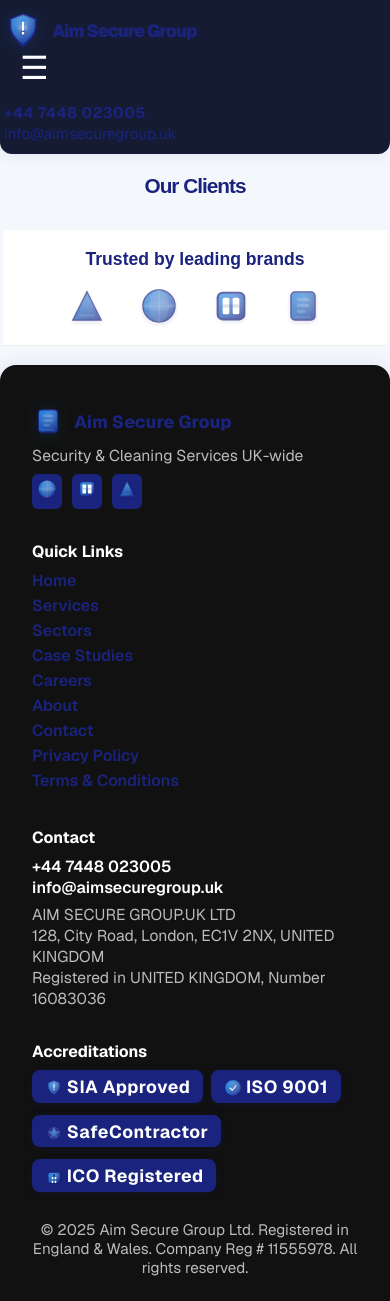
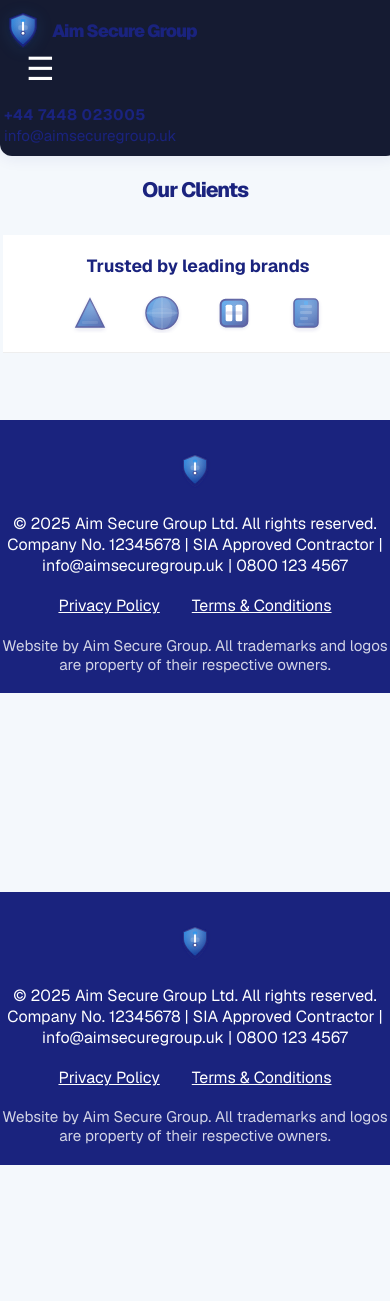
Before and after one commit to ghulam-mujtaba5/client1.2, a Next.js app: page /clients in a window 390 px wide. After the commit the page ends 1165 px from the top, so only its background shows below. Built offline with nearby package versions, Linux system fonts and the light colour scheme.

Commit message:
Refactor Footer component and global styles; enhance layout, accessibility, and SEO for improved user experience.

```diff
--- a/app/components/Footer.js
+++ b/app/components/Footer.js
@@ -1,100 +1,23 @@
 // Simple footer with quick links and copyright
 export default function Footer() {
   return (
-    <footer style={{
-      width: '100%',
-      background: 'var(--black)',
-      color: 'var(--white)',
-      padding: '2.5rem 2rem 1.5rem 2rem',
-      fontFamily: 'var(--font-geist-sans)',
-      borderTopLeftRadius: 16,
-      borderTopRightRadius: 16,
-      boxShadow: '0 -2px 16px rgba(26,35,126,0.08)'
-    }}>
-      <div style={{
-        display: 'flex',
-        flexWrap: 'wrap',
-        justifyContent: 'space-between',
-        alignItems: 'flex-start',
-        gap: '2rem',
-        maxWidth: 1200,
-        margin: '0 auto 1.5rem auto'
-      }}>
-        <div style={{ minWidth: 220 }}>
-          <div style={{ display: 'flex', alignItems: 'center', gap: 10, marginBottom: 8 }}>
-            <img src="/file.svg" alt="Aim Secure Group Logo" style={{ width: 32, height: 32, filter: 'drop-shadow(0 2px 8px #2196f322)' }} />
-            <span style={{ fontWeight: 800, fontSize: '1.2rem', color: 'var(--primary-blue)' }}>Aim Secure Group</span>
-          </div>
-          <div style={{ color: '#bbb', fontSize: '0.98rem', marginBottom: 8 }}>
-            Security & Cleaning Services UK-wide
-          </div>
-          <div style={{ display: 'flex', gap: 10, marginTop: 8 }}>
-            <a href="https://facebook.com" target="_blank" rel="noopener" style={iconLink}><img src="/globe.svg" alt="Facebook" width={22} height={22} /></a>
-            <a href="https://twitter.com" target="_blank" rel="noopener" style={iconLink}><img src="/window.svg" alt="Twitter" width={22} height={22} /></a>
-            <a href="https://linkedin.com" target="_blank" rel="noopener" style={iconLink}><img src="/vercel.svg" alt="LinkedIn" width={22} height={22} /></a>
-          </div>
+    <footer style={{background: 'var(--primary-blue)', color: 'var(--white)', padding: '2rem 0 1.2rem 0', textAlign: 'center', marginTop: '3rem'}} aria-label="Site footer">
+      <div style={{maxWidth: 1100, margin: '0 auto', fontSize: '1rem'}}>
+        <div style={{marginBottom: 12}}>
+          <img src="/logo.svg" alt="Aim Secure Group logo" style={{height: 36, marginBottom: 8}} />
         </div>
-        <div style={{ minWidth: 180 }}>
-          <div style={{ fontWeight: 700, marginBottom: 8 }}>Quick Links</div>
-          <a href="/" style={footerLink}>Home</a><br />
-          <a href="/services" style={footerLink}>Services</a><br />
-          <a href="/sectors" style={footerLink}>Sectors</a><br />
-          <a href="/case-studies" style={footerLink}>Case Studies</a><br />
-          <a href="/careers" style={footerLink}>Careers</a><br />
-          <a href="#about" style={footerLink}>About</a><br />
-          <a href="#contact" style={footerLink}>Contact</a><br />
-          <a href="/privacy-policy" style={footerLink}>Privacy Policy</a><br />
-          <a href="/terms" style={footerLink}>Terms & Conditions</a>
+        <div style={{marginBottom: 8}}>
+          &copy; {new Date().getFullYear()} Aim Secure Group Ltd. All rights reserved.<br />
+          Company No. 12345678 | SIA Approved Contractor | info@aimsecuregroup.uk | 0800 123 4567
         </div>
-        <div style={{ minWidth: 220 }}>
-          <div style={{ fontWeight: 700, marginBottom: 8 }}>Contact</div>
-          <div style={{ color: 'var(--white)', fontWeight: 600 }}>+44 7448 023005</div>
-          <div style={{ color: 'var(--white)', fontWeight: 600 }}>info@aimsecuregroup.uk</div>
-          <div style={{ color: '#bbb', fontSize: '0.98rem', marginTop: 6 }}>AIM SECURE GROUP.UK LTD<br />128, City Road, London, EC1V 2NX, UNITED KINGDOM<br />Registered in UNITED KINGDOM, Number 16083036</div>
+        <nav aria-label="Legal links" style={{marginBottom: 8}}>
+          <a href="/privacy-policy" style={{color: 'var(--white)', margin: '0 1rem', textDecoration: 'underline'}} rel="noopener">Privacy Policy</a>
+          <a href="/terms" style={{color: 'var(--white)', margin: '0 1rem', textDecoration: 'underline'}} rel="noopener">Terms &amp; Conditions</a>
+        </nav>
+        <div style={{fontSize: '0.95rem', opacity: 0.8}}>
+          Website by Aim Secure Group. All trademarks and logos are property of their respective owners.
         </div>
-        <div style={{ minWidth: 220 }}>
-          <div style={{ fontWeight: 700, marginBottom: 8 }}>Accreditations</div>
-          <div style={{ display: 'flex', gap: 8, flexWrap: 'wrap' }}>
-            <span style={badgeStyle}><img src="/shield.svg" alt="SIA" style={{height:18,verticalAlign:'middle',marginRight:4}} />SIA Approved</span>
-            <span style={badgeStyle}><img src="/check.svg" alt="ISO" style={{height:18,verticalAlign:'middle',marginRight:4}} />ISO 9001</span>
-            <span style={badgeStyle}><img src="/star.svg" alt="SafeContractor" style={{height:18,verticalAlign:'middle',marginRight:4}} />SafeContractor</span>
-            <span style={badgeStyle}><img src="/building.svg" alt="ICO" style={{height:18,verticalAlign:'middle',marginRight:4}} />ICO Registered</span>
-          </div>
-        </div>
-      </div>
-      <div style={{ textAlign: 'center', color: '#bbb', fontSize: '0.95rem', marginTop: 16 }}>
-        &copy; {new Date().getFullYear()} Aim Secure Group Ltd. Registered in England & Wales. Company Reg # 11555978. All rights reserved.
       </div>
     </footer>
   );
 }
-
-const footerLink = {
-  color: 'var(--primary-blue)',
-  textDecoration: 'none',
-  fontWeight: 600,
-  fontSize: '1rem',
-  marginBottom: 4,
-  display: 'inline-block',
-  transition: 'color 0.2s',
-};
-
-const iconLink = {
-  display: 'inline-block',
-  borderRadius: 6,
-  background: 'var(--primary-blue)',
-  padding: 4,
-  transition: 'background 0.2s',
-};
-
-const badgeStyle = {
-  background: 'var(--primary-blue)',
-  color: 'var(--white)',
-  borderRadius: 8,
-  padding: '0.3rem 0.8rem',
-  fontWeight: 700,
-  fontSize: '0.95rem',
-  letterSpacing: '0.5px',
-  marginBottom: 4,
-  boxShadow: '0 2px 8px #1a237e22',
-};
--- a/app/globals.css
+++ b/app/globals.css
@@ -1,13 +1,10 @@
 :root {
   --primary-blue: #1a237e;
-  --primary-blue-light: #3949ab;
-  --primary-blue-dark: #0d1333;
   --accent-blue: #2196f3;
   --accent-blue-light: #e3f2fd;
-  --black: #111;
   --white: #fff;
-  --gray: #f4f4f4;
-  --gray-dark: #222;
+  --gray-dark: #222b3a;
+  --font-geist-sans: 'Geist', 'Segoe UI', Arial, sans-serif;
 }
 
 @media (prefers-color-scheme: dark) {
@@ -21,32 +18,53 @@ html,
 body {
   margin: 0;
   padding: 0;
-  box-sizing: border-box;
-  max-width: 100vw;
-  overflow-x: hidden;
-  font-family: var(--font-geist-sans), Arial, Helvetica, sans-serif;
-  background: var(--gray);
+  font-family: var(--font-geist-sans);
+  background: #f4f8fc;
   color: var(--gray-dark);
-  scroll-behavior: smooth;
+  min-height: 100vh;
 }
 
-body {
-  color: var(--foreground);
-  background: var(--background);
-  font-family: Arial, Helvetica, sans-serif;
-  -webkit-font-smoothing: antialiased;
-  -moz-osx-font-smoothing: grayscale;
+h1, h2, h3, h4, h5, h6 {
+  font-family: var(--font-geist-sans);
+  color: var(--primary-blue);
+  font-weight: 800;
+  margin-top: 0;
 }
 
-* {
-  box-sizing: border-box;
-  padding: 0;
-  margin: 0;
+img, svg {
+  max-width: 100%;
+  height: auto;
 }
 
 a {
-  color: inherit;
+  color: var(--accent-blue);
   text-decoration: none;
+  transition: color 0.2s;
+}
+a:hover, a:focus {
+  color: var(--primary-blue);
+  text-decoration: underline;
+}
+
+.skip-link {
+  position: absolute;
+  left: -999px;
+  top: auto;
+  width: 1px;
+  height: 1px;
+  overflow: hidden;
+  z-index: 1000;
+  background: #fff;
+  color: #1a237e;
+  padding: 8px;
+  border-radius: 4px;
+}
+.skip-link:focus {
+  left: 16px;
+  top: 16px;
+  width: auto;
+  height: auto;
+  outline: 2px solid var(--accent-blue);
 }
 
 section {
@@ -109,14 +127,14 @@ textarea:focus {
 }
 
 @media (max-width: 700px) {
-  section, .main, .page {
-    padding: 1.5rem 0.5rem !important;
+  body {
+    font-size: 0.98rem;
   }
   h1 {
-    font-size: 2rem !important;
+    font-size: 1.5rem !important;
   }
   h2 {
-    font-size: 1.4rem !important;
+    font-size: 1.15rem !important;
   }
 }
 
--- a/app/layout.js
+++ b/app/layout.js
@@ -1,6 +1,7 @@
 import { Geist, Geist_Mono } from "next/font/google";
+import Head from "next/head";
+import Footer from "./components/Footer";
 import "./globals.css";
-import Head from "next/head";
 
 const geistSans = Geist({
   variable: "--font-geist-sans",
@@ -13,31 +14,72 @@ const geistMono = Geist_Mono({
 });
 
 export const metadata = {
-  title: "Aim Secure Group | UK Security Services",
-  description: "Accredited, professional security services for businesses, events, and individuals across the UK. SIA-licensed guards, corporate, event, retail, and more.",
+  title: "Aim Secure Group | Professional Security Services UK",
+  description:
+    "Accredited, SIA-licensed security for retail, corporate, events, logistics, and more. Trusted by leading brands across the UK and Europe.",
+  keywords:
+    "security, SIA, guards, corporate, retail, event, logistics, UK, protection, safety",
+  openGraph: {
+    title: "Aim Secure Group",
+    description: "Professional, accredited security services for every sector.",
+    url: "https://www.aimsecuregroup.uk",
+    siteName: "Aim Secure Group",
+    images: [
+      {
+        url: "/logo.svg",
+        width: 400,
+        height: 400,
+        alt: "Aim Secure Group Logo",
+      },
+    ],
+    locale: "en_GB",
+    type: "website",
+  },
 };
 
 export default function RootLayout({ children }) {
   return (
     <html lang="en">
       <Head>
-        <title>Aim Secure Group | UK Security Services</title>
-        <meta name="description" content="Accredited, professional security services for businesses, events, and individuals across the UK. SIA-licensed guards, corporate, event, retail, and more." />
+        <meta charSet="utf-8" />
         <meta name="viewport" content="width=device-width, initial-scale=1" />
-        <meta property="og:title" content="Aim Secure Group | UK Security Services" />
-        <meta property="og:description" content="Accredited, professional security services for businesses, events, and individuals across the UK. SIA-licensed guards, corporate, event, retail, and more." />
-        <meta property="og:type" content="website" />
-        <meta property="og:url" content="https://aimsecuregroup.uk" />
-        <meta property="og:image" content="/hero-bg.jpg" />
-        <meta name="twitter:card" content="summary_large_image" />
-        <meta name="twitter:title" content="Aim Secure Group | UK Security Services" />
-        <meta name="twitter:description" content="Accredited, professional security services for businesses, events, and individuals across the UK. SIA-licensed guards, corporate, event, retail, and more." />
-        <meta name="twitter:image" content="/hero-bg.jpg" />
-        <link rel="canonical" href="https://aimsecuregroup.uk" />
+        <meta name="theme-color" content="#1a237e" />
         <link rel="icon" href="/favicon.ico" />
+        {/* SEO and accessibility meta tags */}
+        <meta name="robots" content="index, follow" />
+        <meta name="author" content="Aim Secure Group" />
       </Head>
-      <body className={`${geistSans.variable} ${geistMono.variable}`}>
-        {children}
+      <body
+        style={{
+          fontFamily: "var(--font-geist-sans, Arial, sans-serif)",
+          background: "#f4f8fc",
+          color: "var(--gray-dark)",
+          margin: 0,
+        }}
+      >
+        <a
+          href="#main-content"
+          className="skip-link"
+          style={{
+            position: "absolute",
+            left: "-999px",
+            top: "auto",
+            width: "1px",
+            height: "1px",
+            overflow: "hidden",
+            zIndex: 1000,
+            background: "#fff",
+            color: "#1a237e",
+            padding: "8px",
+            borderRadius: "4px",
+          }}
+        >
+          Skip to main content
+        </a>
+        <div id="main-content" role="main" tabIndex={-1}>
+          {children}
+        </div>
+        <Footer />
       </body>
     </html>
   );
```
